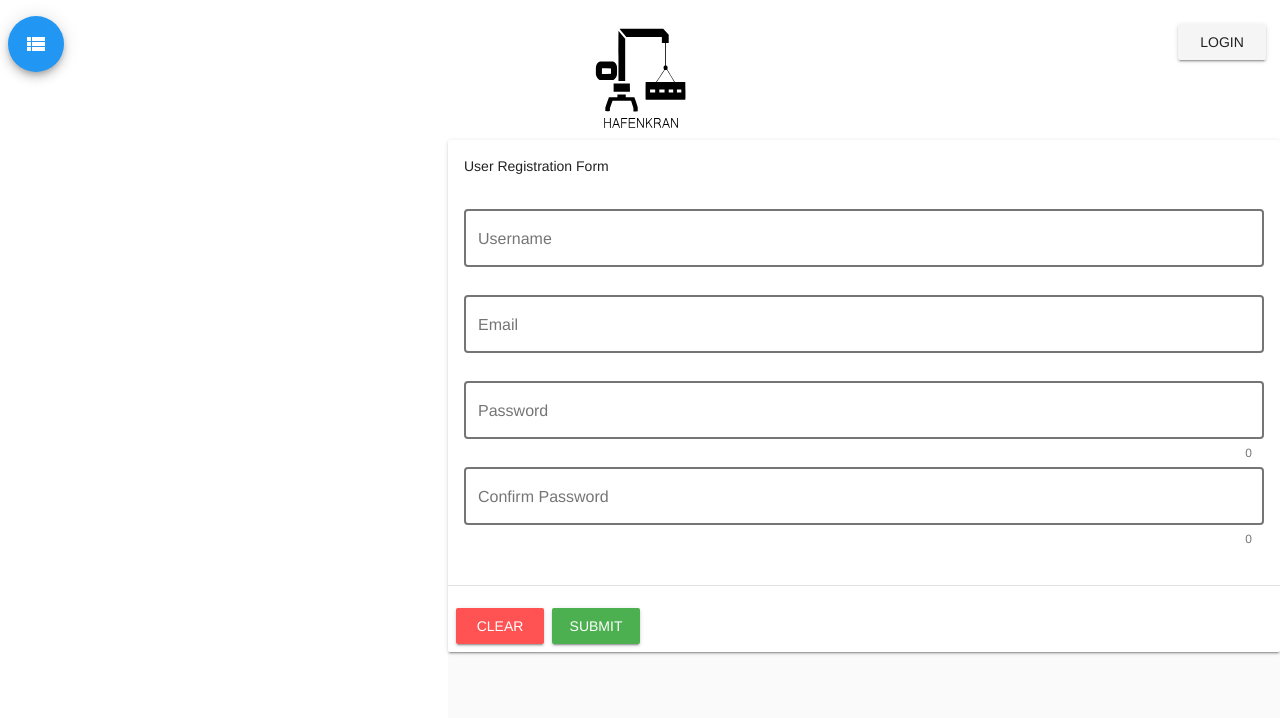
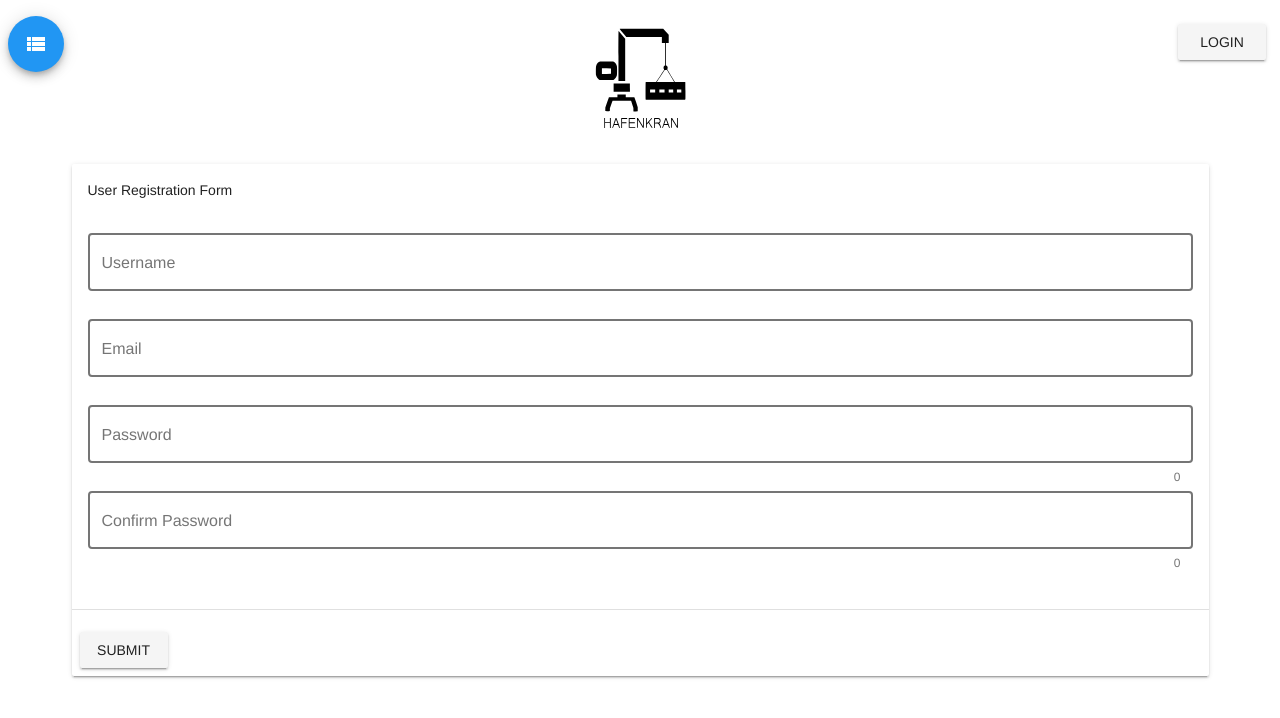
Before and after one commit to cormensratio/hafenkran-client, a Vue app: page /registration in a window 1280 px wide. Shown: the top 718 px of the page. Built offline with nearby package versions, Linux system fonts and the light colour scheme.

Commit message:
EPDS02-144 pair programming with @martin

```diff
--- a/src/components/views/UserRegistrationPage.vue
+++ b/src/components/views/UserRegistrationPage.vue
@@ -1,8 +1,7 @@
 <template>
   <base-page>
     <template slot="body">
-      <div id="app" class="custom-form">
-        <v-app>
+      <v-container>
         <v-layout>
           <v-flex>
             <v-card ref="form">
@@ -50,14 +49,12 @@
               </v-card-text>
               <v-divider class="mt-3"></v-divider>
               <v-card-actions>
-                  <v-btn color="error" @click="resetForm">Clear</v-btn>
-                  <v-btn color="success" @click="submit">Submit</v-btn>
+                <v-btn>Submit</v-btn>
               </v-card-actions>
             </v-card>
           </v-flex>
         </v-layout>
-        </v-app>
-      </div>
+      </v-container>
     </template>
   </base-page>
 </template>
@@ -69,8 +66,8 @@ import Header from '../baseComponents/Header';
 export default {
   name: 'UserRegistrationPage',
   components: { BasePage, Header },
-  el: '#app',
-  data: () => ({
+  data() {
+    return {
       errorMessages: '',
       userName: null,
       userEmail: null,
@@ -86,8 +83,8 @@ export default {
         required: v => !!v || 'E-mail is required',
         regex: v => /.+@.+/.test(v) || 'E-mail must be valid',
       },
-  }),
-
+    };
+  },
   computed: {
     form() {
       return {
@@ -109,24 +106,11 @@ export default {
   },
 
   methods: {
-    resetForm() {
-      this.errorMessages = [];
-      this.formHasErrors = false;
 
-      Object.keys(this.form).forEach((f) => {
-        this.$refs[f].reset();
-      });
-    },
   },
 };
 </script>
 
 <style>
-  .headline {
-    margin-right: auto;
-  }
-  .custom-form {
-    justify-content: center;
-    margin-left: 35%;
-  }
+
 </style>
```
Lines whose indentation alone changed are shown as unchanged.
